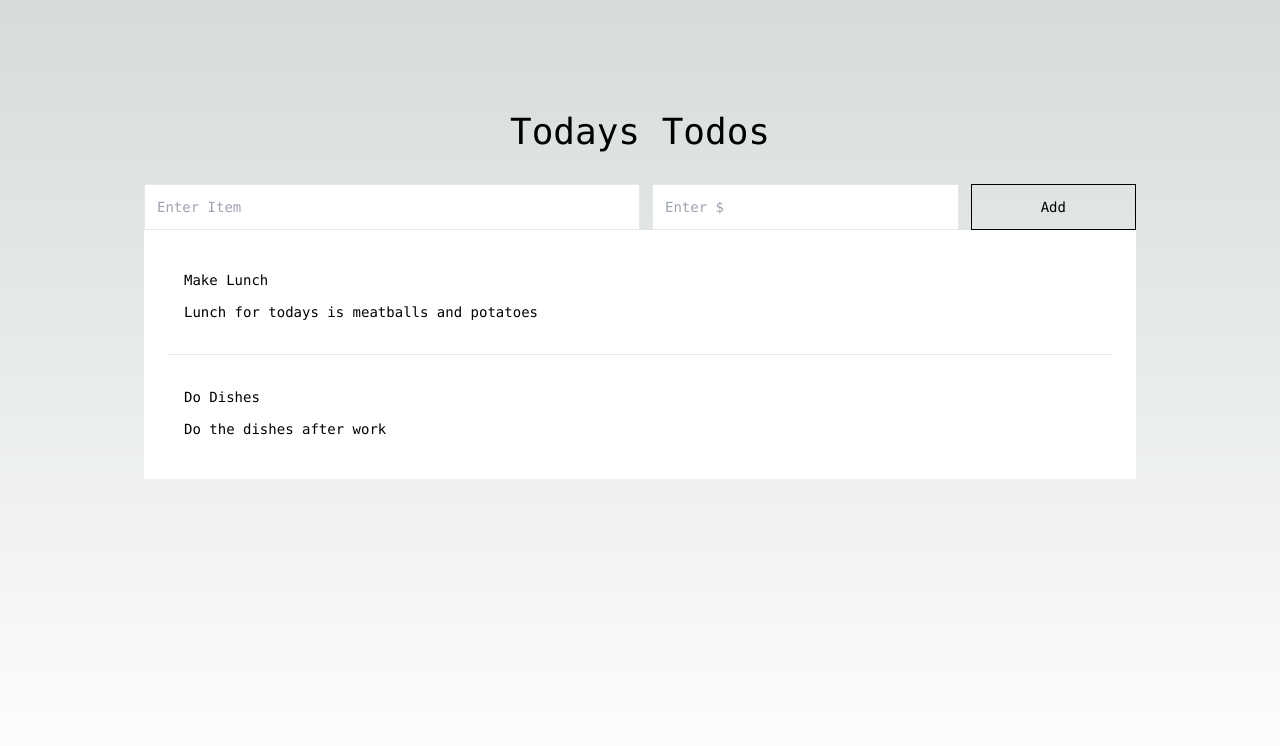
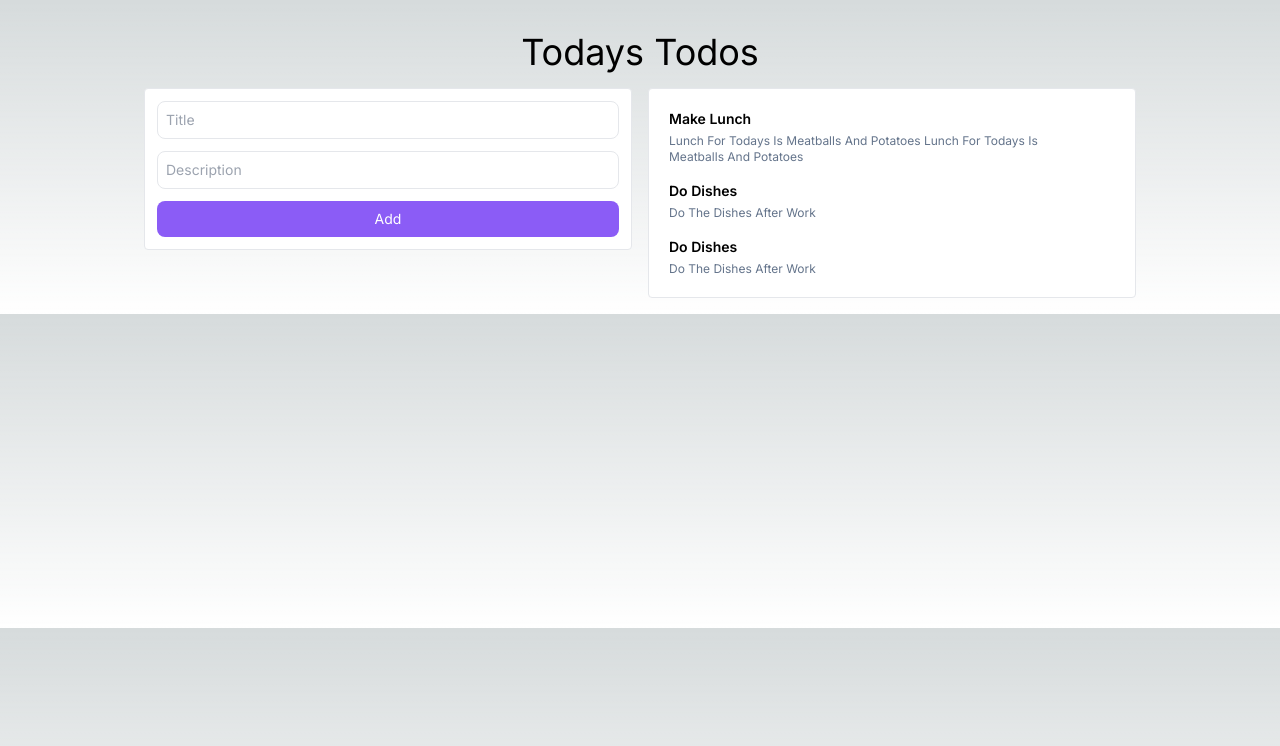
Before and after one commit to PetterFogel/nextjs-tailwind-zustand-todo-project, a Next.js app: page / in a window 1280 px wide. Shown: the top 746 px of the page. Built offline with nearby package versions, Linux system fonts and the light colour scheme.

Commit message:
Implement new styling

```diff
--- a/app/page.tsx
+++ b/app/page.tsx
@@ -8,46 +8,51 @@ export default function Home() {
     {
       id: "123",
       title: "Make lunch",
-      description: "Lunch for todays is meatballs and potatoes",
-      isDone: false,
+      description:
+        "Lunch for todays is meatballs and potatoes Lunch for todays is meatballs and potatoes",
+      isDone: false
     },
     {
       id: "456",
       title: "Do dishes",
       description: "Do the dishes after work",
-      isDone: false,
+      isDone: false
     },
+    {
+      id: "567",
+      title: "Do dishes",
+      description: "Do the dishes after work",
+      isDone: false
+    }
   ]);
 
   return (
-    <main className="flex min-h-screen flex-col items-center justify-between sm:p-24 p-4">
-      <div className="z-10 w-full max-w-5xl items-center justify-between font-mono text-sm">
-        <h1 className="text-4xl p-4 text-center">Todays Todos</h1>
-        <div className=" p-4 rounded-lg">
-          <form className="grid grid-cols-6 items-center text-black">
-            <input
-              className="col-span-3 p-3 border"
-              placeholder="Enter Item"
-              type="text"
-            />
-            <input
-              className="col-span-2 p-3 border mx-3"
-              placeholder="Enter $"
-              type="number"
-            />
+    <main className="m-auto max-w-5xl p-4">
+      <div className="flex flex-col">
+        <h1 className="p-4 text-center text-4xl">Todays Todos</h1>
+        <div className="selection:mono flex flex-col gap-4 text-sm lg:flex-row">
+          <form className="flex h-full flex-1 flex-col gap-3 rounded border bg-white p-3 ">
+            <input className="rounded-lg border p-2" placeholder="Title" type="text" />
+            <input className="rounded-lg border p-2" placeholder="Description" type="text" />
             <button
-              className="text-black border border-black hover:bg-slate-300 p-3 text-l"
-              type="submit"
-            >
+              className="text-l rounded-lg bg-violet-500 p-2 text-white hover:bg-violet-600"
+              type="submit">
               Add
             </button>
           </form>
-          <ul className="p-6 divide-y divide-slate-200 bg-white">
+          <ul
+            role="list"
+            className="flex flex-1 flex-col  divide-slate-200 rounded border bg-white p-3">
             {todos.map((todo, i) => (
-              <li key={i} className="flex py-4 first:pt-0 last:pb-0">
-                <div className="p-4 w-full flex flex-col gap-3">
-                  <span className="capitalize">{todo.title}</span>
-                  <span>{todo.description}</span>
+              <li key={i} className="group/item flex items-center rounded hover:bg-slate-100">
+                <div className="flex flex-col gap-1 p-2">
+                  <p className="text font-semibold capitalize">{todo.title}</p>
+                  <p className="break-normal text-xs capitalize text-slate-500">
+                    {todo.description}
+                  </p>
+                </div>
+                <div className="invisible m-2 cursor-pointer rounded-md px-2 py-1 hover:bg-red-500 hover:text-yellow-50 group-hover/item:visible">
+                  <p>Delete</p>
                 </div>
               </li>
             ))}
```
